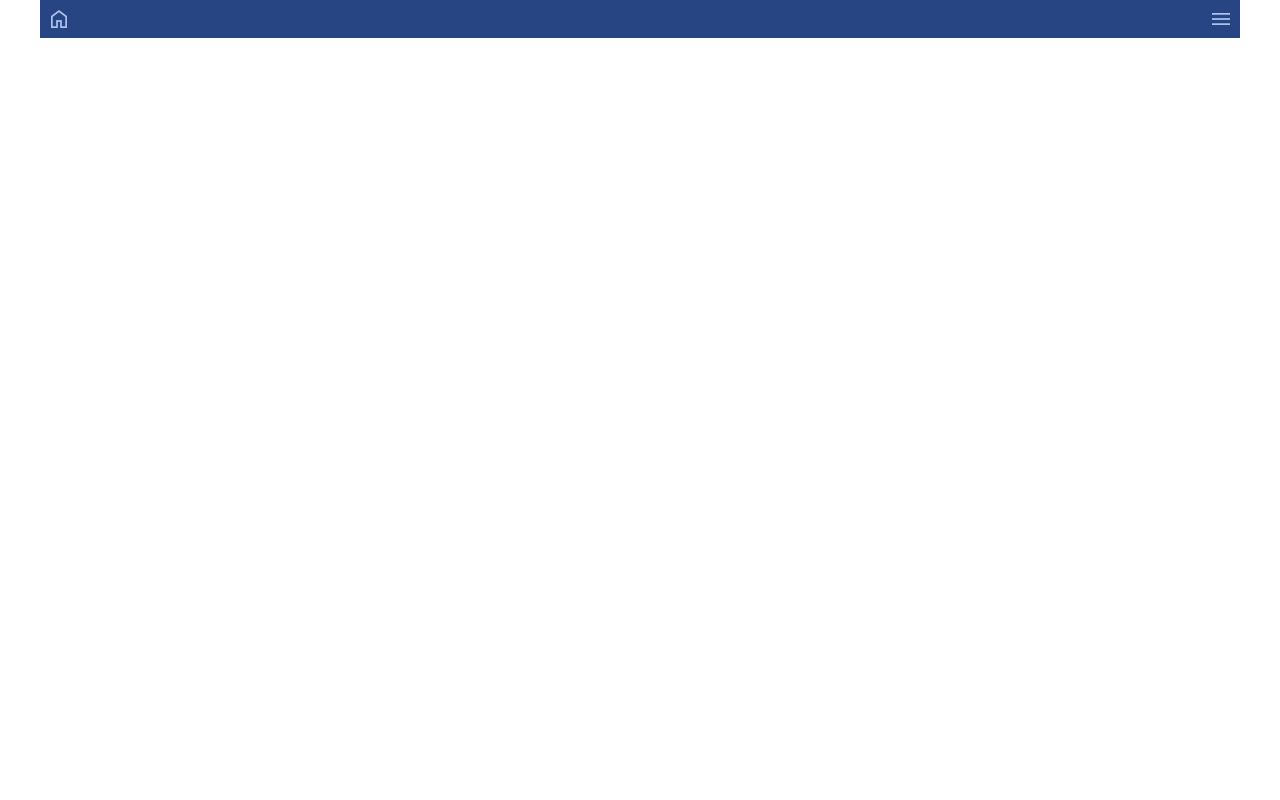
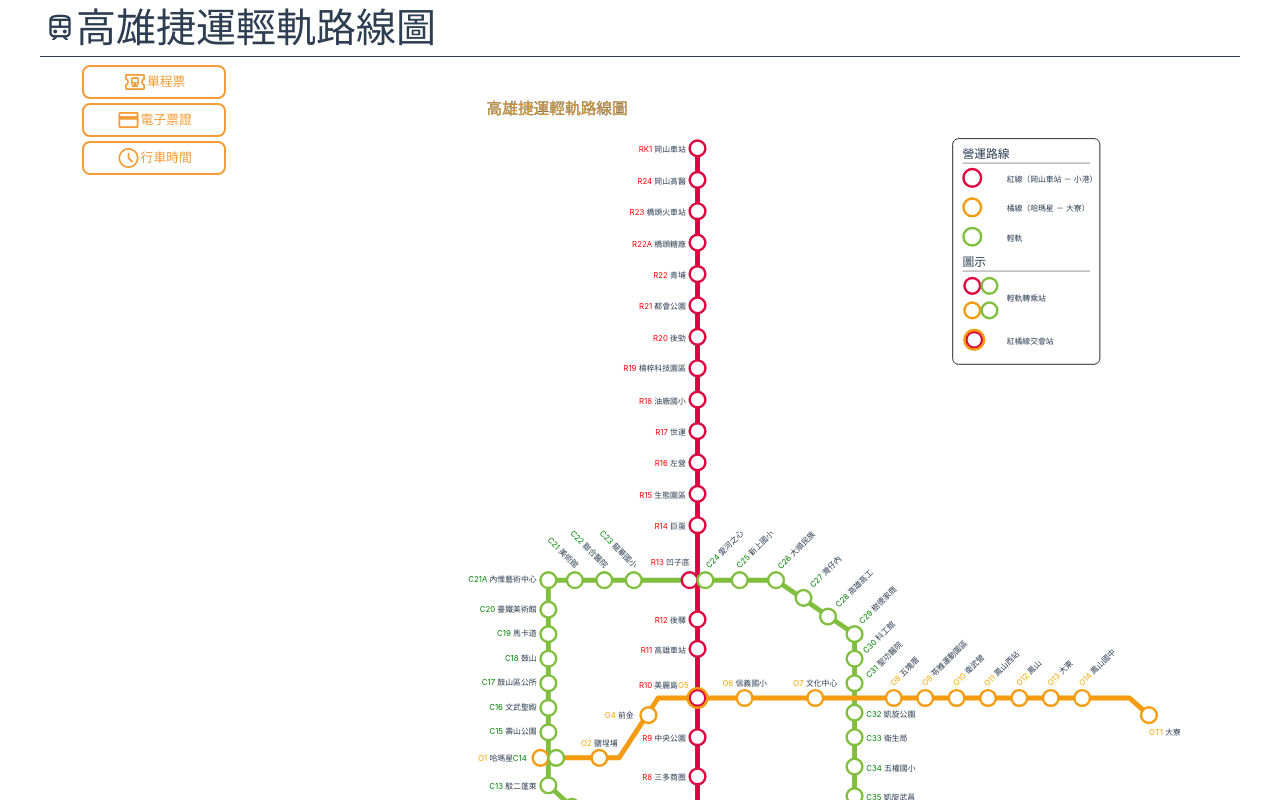
Before and after one commit to Afonguwu/tool-box, a Vue app: page / in a window 1280 px wide. Shown: the top 800 px of the page. Built offline with nearby package versions, Linux system fonts and the light colour scheme.

Commit message:
feat: 🎸 header 修改樣式

```diff
--- a/index.html
+++ b/index.html
@@ -4,7 +4,7 @@
     <meta charset="UTF-8" />
     <link rel="icon" href="" />
     <meta name="viewport" content="width=device-width, initial-scale=1.0" />
-    <title>Vite App</title>
+    <title>高雄捷運輕軌地圖</title>
   </head>
   <body>
     <div id="app"></div>
--- a/src/components/HeaderNav.vue
+++ b/src/components/HeaderNav.vue
@@ -1,65 +1,23 @@
-<script setup>
-import { ref } from 'vue';
-import { RouterLink } from 'vue-router';
-let menu = ref(0);
-const showMenu = () => {
-  menu.value = 1;
-};
-const closeMenu = () => {
-  menu.value = 0;
-};
-</script>
+<script setup></script>
 <template>
   <header class="d-flex p-1 sticky-top">
-    <RouterLink class="item" to="/"
-      ><span class="material-symbols-outlined"> home </span></RouterLink
-    >
-
-    <div class="ms-auto position-relative">
-      <a type="button" class="item" @click="showMenu">
-        <span class="material-symbols-outlined"> menu </span>
-      </a>
-    </div>
-
-    <ul v-if="menu" class="menu" @mouseleave="closeMenu" @touchend="closeMenu">
-      <li>
-        <RouterLink to="/krtcMap" class=""
-          ><span class="material-symbols-outlined"> train </span>高雄捷運與輕軌地圖</RouterLink
-        >
-      </li>
-    </ul>
+    <span class="material-symbols-outlined"> train </span>
+    <h1>高雄捷運輕軌路線圖</h1>
   </header>
 </template>
 <style lang="scss" scoped>
 header {
-  background-color: #274483;
-}
-.item {
-  border-radius: 12px;
-  color: #aac1f0;
-  &:hover {
-    background-color: #aac1f0;
-    color: #274483;
+  color: var(--color-text);
+  font-weight: bold;
+  border-bottom: 1px solid var(--color-text);
+  display: flex;
+  align-items: center;
+  h1 {
+    margin: 0;
   }
-}
-
-.menu {
-  position: absolute;
-  top: 100%;
-  right: 0;
-  background: #aac1f0;
-  li {
-    border: 1px solid #aac1f0;
-  }
-  a {
-    padding: 0.5rem;
-    width: 100%;
-    color: #274483;
-    border-radius: 0;
-    &:hover {
-      color: #aac1f0;
-      background: #274483;
-    }
+  .material-symbols-outlined {
+    font-size: 2rem;
+    line-height: 1.2;
   }
 }
 </style>
--- a/src/router/index.js
+++ b/src/router/index.js
@@ -1,22 +1,11 @@
 import { createRouter, createWebHashHistory } from 'vue-router';
-const homeView = () => import('@/views/HomeView.vue');
-const krtcView = () => import('@/views/krtcMapView.vue');
+const krtcView = () => import('@/views/HomeView.vue');
 
 const router = createRouter({
   history: createWebHashHistory(import.meta.env.BASE_URL),
   routes: [
     {
       path: '/',
-      name: 'home',
-      component: homeView,
-      meta: {
-        title: 'Tool Box',
-        icon: 'img/box.png',
-        darkIcon: 'img/box-light.png'
-      }
-    },
-    {
-      path: '/krtcMap',
       name: '高雄捷運輕軌地圖',
       component: krtcView,
       meta: {
--- a/src/views/HomeView.vue
+++ b/src/views/HomeView.vue
@@ -1,5 +1,132 @@
-<script setup></script>
+<script setup>
+import { computed, ref } from 'vue';
+import stationPic from '@/components/StationPic.vue';
+import { useKRTCStore } from '@/store/krtcMapData.js';
+const store = useKRTCStore();
+const { changeDiscount, displayTime } = store;
+let select1 = ref('');
+let select2 = ref('');
+const btnType = computed(() => {
+  return store.btnType;
+});
+const changeType = (num) => {
+  select1.value = '';
+  select2.value = '';
+  if (num === 1) {
+    changeDiscount(1);
+    displayTime(0, num);
+  } else if (num === 2) {
+    changeDiscount(0.85);
+    displayTime(0, num);
+  } else if (num === 3) {
+    displayTime(1, num);
+  }
+};
+</script>
+<template>
+  <div class="container-xl mt-2">
+    <div class="row d-flex flex-column flex-md-row">
+      <div class="col-12 col-md-4">
+        <div class="col-12 row g-1 d-flex flex-md-row">
+          <div class="col-5 me-1">
+            <div class="col-12">
+              <a
+                class="btn-orange w-100 text-nowrap"
+                :class="btnType === 1 ? 'active' : 'disabled'"
+                type="button"
+                @click.prevent="changeType(1)"
+                ><span class="material-symbols-outlined"> transit_ticket </span>
+                <span>單程票</span>
+              </a>
+            </div>
+            <div class="col-12 mt-1">
+              <a
+                class="btn-orange w-100 text-nowrap"
+                :class="btnType === 2 ? 'active' : 'disabled'"
+                type="button"
+                @click.prevent="changeType(2)"
+                ><span class="material-symbols-outlined"> credit_card </span> <span>電子票證</span>
+              </a>
+            </div>
+            <div class="col-12 mt-1">
+              <a
+                class="btn-orange w-100 text-nowrap"
+                :class="btnType === 3 ? 'active' : 'disabled'"
+                type="button"
+                @click.prevent="changeType(3)"
+                ><span class="material-symbols-outlined"> schedule </span>
+                <span>行車時間</span>
+              </a>
+            </div>
+          </div>
+          <div class="col-6 h-50 row g-1">
+            <select
+              class="w-100"
+              v-if="btnType === 1"
+              @change="changeDiscount($event.target.value)"
+              v-model="select1"
+              name=""
+              id=""
+            >
+              <option disabled value="">請選擇</option>
+              <option value="1">一般票</option>
+              <option value="0.5">社福票</option>
+            </select>
+            <select
+              class="w-100"
+              v-if="btnType === 2"
+              @change="changeDiscount($event.target.value)"
+              v-model="select2"
+              name=""
+              id=""
+            >
+              <option disabled value="">請選擇</option>
+              <option value="0.85">普卡/學生卡/高雄市仁愛卡/icash</option>
+              <option value="0.425">高雄市社福卡/社福卡</option>
+              <option value="0.5">高雄市兒童卡</option>
+            </select>
+          </div>
+        </div>
+        <div class="col-12 mt-1">
+          <p class="notice text-nowrap" v-if="select1 === '0.5'">提醒：只有捷運有單程社福票</p>
+          <p class="notice text-nowrap" v-if="select2 === '0.425'">
+            提醒：高雄市社福卡搭乘輕軌免費
+          </p>
+          <p class="notice text-nowrap" v-if="btnType === 3">提醒：輕軌行駛方向會影響行車時間</p>
+        </div>
+      </div>
+      <div class="col-12 col-md-8">
+        <stationPic />
+      </div>
+    </div>
+  </div>
+</template>
 
-<template>
-  <div class=""></div>
-</template>
+<style lang="scss" scoped>
+.btn-orange {
+  font-size: 0.8rem;
+  border: 2px solid #d94800;
+  border-radius: 8px;
+  &:hover {
+    background-color: #f49b36;
+    color: #fff;
+    border-color: #f49b36;
+  }
+}
+.active {
+  background-color: #d94800;
+  color: #fff;
+}
+.disabled {
+  background-color: var(--color-background);
+  color: #f49b36;
+  border-color: #f49b36;
+}
+select {
+  background-color: var(--color-background);
+  color: var(--color-text);
+}
+.notice {
+  color: #f49b36;
+}
+</style>
--- a/src/views/krtcMapView.vue
+++ /dev/null
@@ -1,132 +0,0 @@
-<script setup>
-import { computed, ref } from 'vue';
-import stationPic from '@/components/StationPic.vue';
-import { useKRTCStore } from '@/store/krtcMapData.js';
-const store = useKRTCStore();
-const { changeDiscount, displayTime } = store;
-let select1 = ref('');
-let select2 = ref('');
-const btnType = computed(() => {
-  return store.btnType;
-});
-const changeType = (num) => {
-  select1.value = '';
-  select2.value = '';
-  if (num === 1) {
-    changeDiscount(1);
-    displayTime(0, num);
-  } else if (num === 2) {
-    changeDiscount(0.85);
-    displayTime(0, num);
-  } else if (num === 3) {
-    displayTime(1, num);
-  }
-};
-</script>
-<template>
-  <div class="container-xl mt-2">
-    <div class="row d-flex flex-column flex-md-row">
-      <div class="col-12 col-md-4">
-        <div class="col-12 row g-1 d-flex flex-md-row">
-          <div class="col-5 me-1">
-            <div class="col-12">
-              <a
-                class="btn-orange w-100 text-nowrap"
-                :class="btnType === 1 ? 'active' : 'disabled'"
-                type="button"
-                @click.prevent="changeType(1)"
-                ><span class="material-symbols-outlined"> transit_ticket </span>
-                <span>單程票</span>
-              </a>
-            </div>
-            <div class="col-12 mt-1">
-              <a
-                class="btn-orange w-100 text-nowrap"
-                :class="btnType === 2 ? 'active' : 'disabled'"
-                type="button"
-                @click.prevent="changeType(2)"
-                ><span class="material-symbols-outlined"> credit_card </span> <span>電子票證</span>
-              </a>
-            </div>
-            <div class="col-12 mt-1">
-              <a
-                class="btn-orange w-100 text-nowrap"
-                :class="btnType === 3 ? 'active' : 'disabled'"
-                type="button"
-                @click.prevent="changeType(3)"
-                ><span class="material-symbols-outlined"> schedule </span>
-                <span>行車時間</span>
-              </a>
-            </div>
-          </div>
-          <div class="col-6 h-50 row g-1">
-            <select
-              class="w-100"
-              v-if="btnType === 1"
-              @change="changeDiscount($event.target.value)"
-              v-model="select1"
-              name=""
-              id=""
-            >
-              <option disabled value="">請選擇</option>
-              <option value="1">一般票</option>
-              <option value="0.5">社福票</option>
-            </select>
-            <select
-              class="w-100"
-              v-if="btnType === 2"
-              @change="changeDiscount($event.target.value)"
-              v-model="select2"
-              name=""
-              id=""
-            >
-              <option disabled value="">請選擇</option>
-              <option value="0.85">普卡/學生卡/高雄市仁愛卡/icash</option>
-              <option value="0.425">高雄市社福卡/社福卡</option>
-              <option value="0.5">高雄市兒童卡</option>
-            </select>
-          </div>
-        </div>
-        <div class="col-12 mt-1">
-          <p class="notice text-nowrap" v-if="select1 === '0.5'">提醒：只有捷運有單程社福票</p>
-          <p class="notice text-nowrap" v-if="select2 === '0.425'">
-            提醒：高雄市社福卡搭乘輕軌免費
-          </p>
-          <p class="notice text-nowrap" v-if="btnType === 3">提醒：輕軌行駛方向會影響行車時間</p>
-        </div>
-      </div>
-      <div class="col-12 col-md-8">
-        <stationPic />
-      </div>
-    </div>
-  </div>
-</template>
-
-<style lang="scss" scoped>
-.btn-orange {
-  font-size: 0.8rem;
-  border: 2px solid #d94800;
-  border-radius: 8px;
-  &:hover {
-    background-color: #f49b36;
-    color: #fff;
-    border-color: #f49b36;
-  }
-}
-.active {
-  background-color: #d94800;
-  color: #fff;
-}
-.disabled {
-  background-color: var(--color-background);
-  color: #f49b36;
-  border-color: #f49b36;
-}
-select {
-  background-color: var(--color-background);
-  color: var(--color-text);
-}
-.notice {
-  color: #f49b36;
-}
-</style>
```
Also changed, not shown: src/assets/hearder.scss (added).
